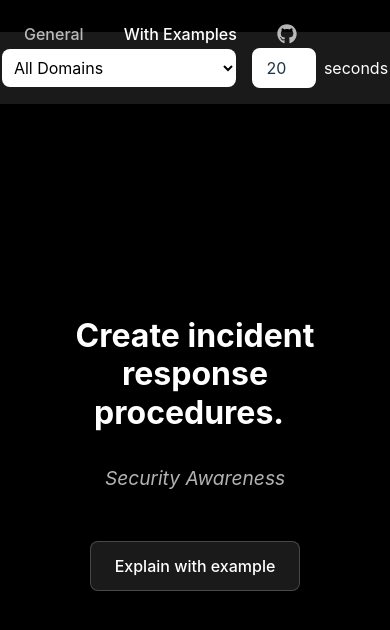
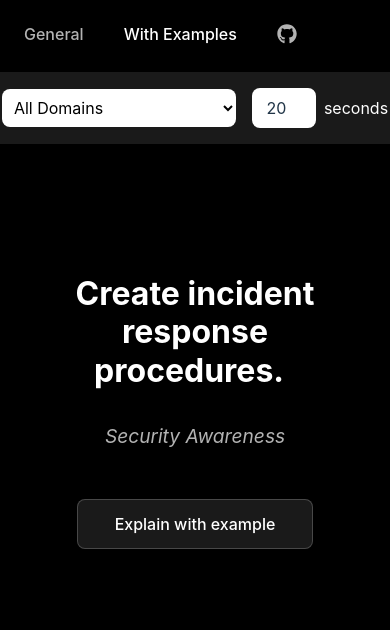
Before and after one commit to SajidPervez/cybersec-best-practices, a React (Vite) app: page /explain in a window 390 px wide. Shown: the top 630 px of the page. Built offline with nearby package versions, Linux system fonts and the light colour scheme.

Commit message:
some layout changes for mobile screens

```diff
--- a/src/styles.css
+++ b/src/styles.css
@@ -241,6 +241,13 @@
   white-space: pre-wrap;
 }
 
+.button-container {
+  width: 100%;
+  display: flex;
+  justify-content: center;
+  margin-top: 2rem;
+}
+
 .continue-button {
   display: flex;
   align-items: center;
@@ -287,6 +294,59 @@
   100% { opacity: 1; }
 }
 
+@media (max-width: 768px) {
+  .header {
+    top: 4.5rem;
+  }
+
+  .practice-text {
+    margin-top: 8rem;
+  }
+
+  .practice-container {
+    overflow-y: auto;
+    -webkit-overflow-scrolling: touch;
+    padding-bottom: 80px;
+    position: relative;
+  }
+
+  body, #root {
+    height: 100%;
+    overflow-y: auto;
+  }
+
+  .app-container {
+    min-height: 100%;
+    overflow-y: auto;
+    padding-bottom: 100px;
+  }
+
+  .button-container {
+    position: fixed;
+    bottom: 0;
+    left: 0;
+    right: 0;
+    background-color: black;
+    padding: 1rem;
+    z-index: 9999;
+    margin-top: 0;
+    pointer-events: auto;
+  }
+
+  .continue-button {
+    pointer-events: auto;
+    cursor: pointer;
+    opacity: 1;
+    width: 90%;
+    max-width: 300px;
+  }
+
+  .explain-button {
+    width: 90%;
+    max-width: 300px;
+  }
+}
+
 @media (min-width: 1200px) {
   .practice-text {
     white-space: nowrap;
```
Also changed, not shown: src/components/Layout.jsx (added, +37 -0 lines).
